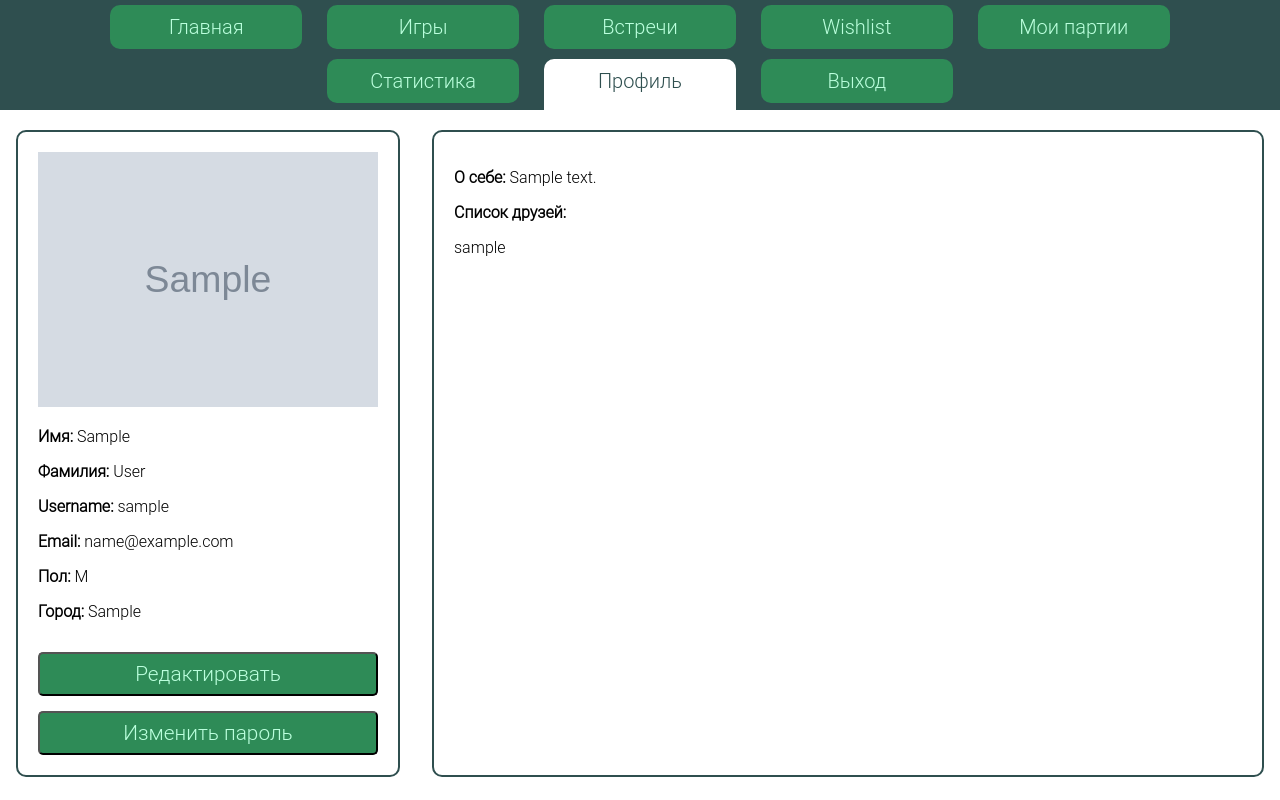
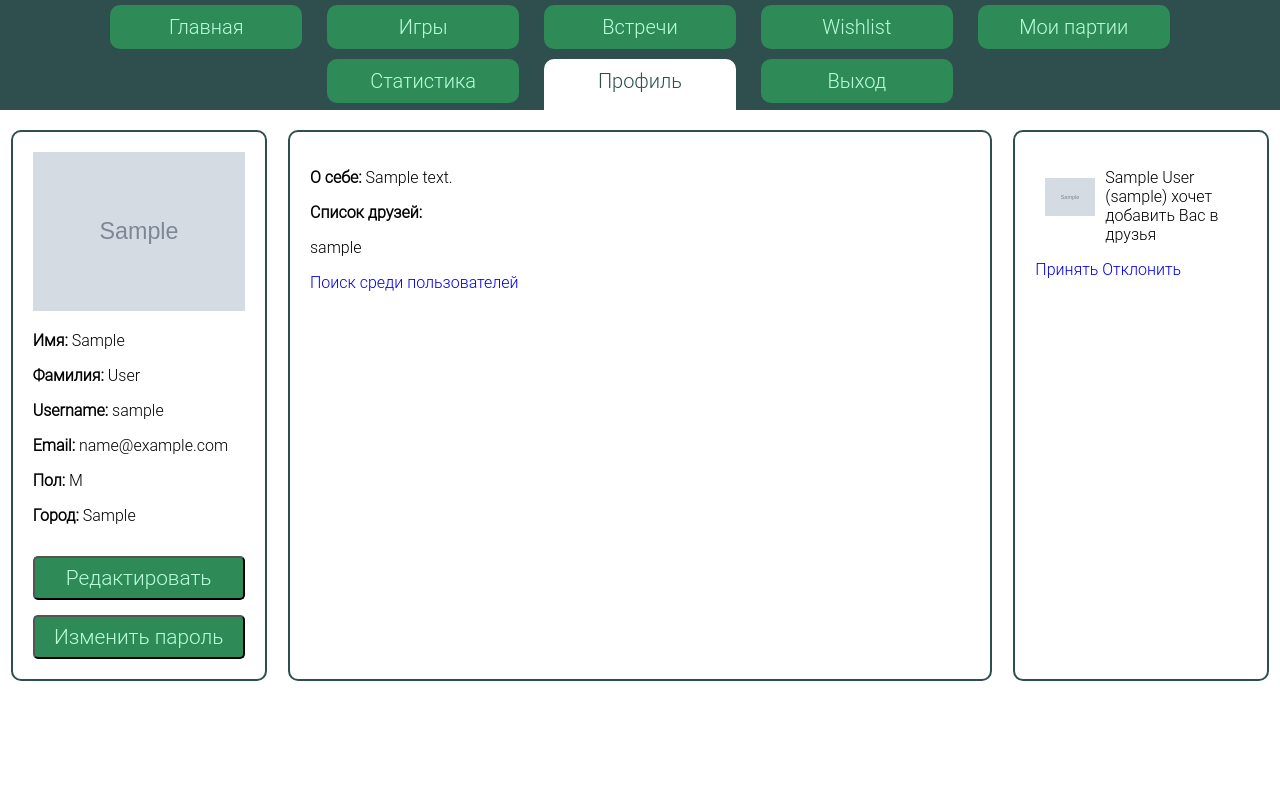
Before and after one commit to YashinIlya1996/boardgame_django, a Django app: page /profile/1/ in a window 1280 px wide. Run offline with Django 4.2, Linux system fonts and the light colour scheme; a user stored in the database is signed in; tables that the repository leaves empty hold one stand-in row (values such as "Sample post"); grey boxes marked "Sample" are stand-in pictures; parts of the project's set-up code (start-up, migrations or seed data) failed here and were passed over.

Commit message:
Реализовано принятие и отклонение запросов на добавление в друзья, новая модель уведомлений, общий список пользователей)

```diff
--- a/bg_project/apps/users/models.py
+++ b/bg_project/apps/users/models.py
@@ -1,5 +1,6 @@
 from django.db import models
 from django.conf import settings
+from django.contrib.auth.models import User
 
 from bg_project.apps.boardgames.models import BoardGame
 from .services import get_user_profile_media_dir, code_to_confirm_email
@@ -30,7 +31,16 @@ class Profile(models.Model):
     email_confirmed = models.BooleanField(default=False)
     email_confirm_code = models.IntegerField(null=True, default=code_to_confirm_email)
     friendlist = models.ManyToManyField(to=settings.AUTH_USER_MODEL,
-                                        related_name="friends")
+                                        related_name="friends_profiles")
     location = models.CharField(max_length=200, blank=True, null=True)
     bio = models.TextField(blank=True, null=True)
     gender = models.CharField(max_length=1, choices=GENDERS, blank=True, null=True)
+
+
+class FriendshipQuery(models.Model):
+    sender = models.ForeignKey(User, related_name='friendship_queries_from_me', on_delete=models.CASCADE)
+    receiver = models.ForeignKey(User, related_name='friendship_queries_to_me', on_delete=models.CASCADE)
+
+    class Meta:
+        # Запрет на создание повторяющихся запросов
+        constraints = [models.UniqueConstraint(fields=('receiver', 'sender'), name='forbidden_same_friendship_queries')]
--- a/bg_project/apps/users/static/users/css/profile.css
+++ b/bg_project/apps/users/static/users/css/profile.css
@@ -1,13 +1,36 @@
 .profile-left {
-    width: 30%;
+    width: 20%;
     border: 2px solid darkslategrey;
     border-radius: 10px;
     padding: 20px;
 }
 
-.profile-right {
-    width: 65%;
+.profile-middle {
+    width: 55%;
     padding: 20px;
     border: 2px solid darkslategrey;
     border-radius: 10px;
 }
+
+.profile-right {
+    width: 20%;
+    padding: 20px;
+    border: 2px solid darkslategrey;
+    border-radius: 10px;
+    max-height: 80vh;
+    overflow: auto;
+}
+
+.profile-notification {
+    width: 100%;
+    margin-bottom: 20px;
+}
+
+.profile-notification img {
+    margin: 10px;
+    float: left;
+}
+
+.profile-notification a {
+    clear: both;
+}
--- a/bg_project/apps/users/templates/users/profile.html
+++ b/bg_project/apps/users/templates/users/profile.html
@@ -8,10 +8,6 @@
 {% block title %}Профиль{% endblock %}
 
 {% block content %}
-    {#    Аватарка#}
-    {#    личные данные#}
-    {#    френдлист#}
-    {#    кнопка редактрования профиля для владельца#}
     <div class="main-container" style="justify-content: space-around">
         <div class="profile-left">
             <img src="
@@ -28,7 +24,7 @@
                 <a href="{% url "password_change" %}"><input type="button" value="Изменить пароль"></a>
             {% endif %}
         </div>
-        <div class="profile-right">
+        <div class="profile-middle">
             {% if not profile.email_confirmed and owner %}
                 <p style="color: darkred">Внимание, ваш email не подтвержден, некоторые действия могут быть недоступны.</p>
                 <a href="#"><input type="button" value="Подтвердить Email" style="max-width: 30%"></a>
@@ -41,6 +37,24 @@
             {% empty %}
                 <p>Ваш список друзей пока пустой</p>
             {% endfor %}
+            <a href="{% url "profiles_list" %}">Поиск среди пользователей</a>
+        </div>
+        <div class="profile-right">
+            {% for p in profiles_from_friendship_notifications %}
+                <div class="profile-notification">
+                    <img src="{% if p.photo %}{{ p.photo.url }}{% else %}{% static 'img/no-avatar.png' %}{% endif %}"
+                         alt="Ooops" width="50px">
+                    <p> {{ p.user.first_name }} {{ p.user.last_name }} ({{ p.user.username }}) хочет добавить Вас в друзья</p>
+                    <div style="clear: both"></div>
+                    <a href="{% url "friendship_confirm" p.user.id %}">Принять</a>
+                    <a href="{% url "friendship_reject" p.user.id %}">Отклонить</a>
+                    {% if not forloop.last %}
+                    <hr>
+                    {% endif %}
+                </div>
+            {% empty %}
+                <p>Новых уведомлений нет</p>
+            {% endfor %}
         </div>
     </div>
 {% endblock %}
--- a/bg_project/apps/users/views.py
+++ b/bg_project/apps/users/views.py
@@ -9,9 +9,9 @@ from django.core.exceptions import ObjectDoesNotExist, PermissionDenied
 from django.conf import settings
 
 from .forms import UserLoginForm, MyUserCreationForms, ProfileEditForm, ConfirmEmailForm
-from .models import WishList, Profile
+from .models import WishList, Profile, FriendshipQuery
 from bg_project.apps.boardgames.models import BoardGame
-from .services import apply_search_query_games, send_confirm_email
+from .services import apply_search_query_games, is_friends, make_friends, unmake_friends
 from .tasks import celery_send_confirm_email
 
 
@@ -141,7 +141,6 @@ def add_to_remove_from_wishlist(request, alias):
         else:
             user.wishlist.games.remove(game)
     return redirect(request.GET.get("next"), "all_games")
-    # TODO реализовать при удалении со страницы Wishlist правильный редирект на Wishlist (поковыряться в фильтре)
 
 
 class ProfileDetailView(LoginRequiredMixin, DetailView):
@@ -161,6 +160,9 @@ class ProfileDetailView(LoginRequiredMixin, DetailView):
         context = super().get_context_data(**kwargs)
         context["friendlist"] = self.get_object().friendlist.all()
         context["owner"] = self.kwargs["user_id"] == self.request.user.id
+        profiles = [fq.sender.profile for fq in self.request.user.friendship_queries_to_me.all()]
+        context["profiles_from_friendship_notifications"] = profiles
+        context["users_from_friendship_notifications"] = [p.user for p in profiles]
         return context
 
 
@@ -194,3 +196,52 @@ def profile_editing(request, user_id):
     else:
         form = ProfileEditForm(data=old_data)
     return render(request, "users/profile_editing.html", context={"form": form})
+
+
+class ProfilesList(LoginRequiredMixin, ListView):
+    """ Страница списка пользователей (для добавления во friendlist) """
+    login_url = "log_in"
+    redirect_field_name = "next"
+    template_name = "users/profile_list.html"
+    paginate_by = 20
+    context_object_name = "profiles"
+
+    def get_queryset(self):
+        return Profile.objects.exclude(user=self.request.user)
+
+
+@login_required
+def send_friendship_query(request, user_id):
+    """ Создает запрос на добавление в друзья от залогинившегося пользователя к пользователю с pk=user_id """
+    sender = request.user
+    receiver = get_object_or_404(User, pk=user_id)
+    senders_friendlist = sender.friends_profiles.all()
+    if receiver.profile in senders_friendlist:
+        return redirect("profile_detail", user_id=sender.id)
+    FriendshipQuery.objects.get_or_create(sender=sender, receiver=receiver)
+    return redirect(request.GET.get("next") or "all_games")
+
+
+@login_required
+def confirm_friendship_query(request, user_id):
+    """ Принимает запрос со стороны залогинившегося пользователя на добавление в друзья от пользователя pk=user_id """
+    receiver = request.user
+    sender = get_object_or_404(User, pk=user_id)
+    friendship_query = get_object_or_404(FriendshipQuery, receiver_id=receiver.id, sender_id=sender.id)
+    if not is_friends(receiver, sender):
+        make_friends(receiver, sender)
+    friendship_query.delete()
+    return redirect(request.META.get('HTTP_PREFERER', reverse("profile_detail", args=[receiver.id])))
+
+
+@login_required
+def reject_friendship_query(request, user_id):
+    """ Отклоняет запрос со стороны залогинившегося пользователя на добавление в друзья от пользователя pk=user_id """
+    receiver = request.user
+    sender = get_object_or_404(User, pk=user_id)
+    friendship_query = get_object_or_404(FriendshipQuery, receiver_id=receiver.id, sender_id=sender.id)
+    # Если они уже друзья (например, при взаимных одновременных запросах), удаляем из ФЛ
+    if is_friends(receiver, sender):
+        unmake_friends(receiver, sender)
+    friendship_query.delete()
+    return redirect(request.META.get('HTTP_PREFERER', reverse("profile_detail", args=[receiver.id])))
--- a/bg_project/urls.py
+++ b/bg_project/urls.py
@@ -20,28 +20,28 @@ from django.conf.urls.static import static
 
 from rest_framework.urlpatterns import format_suffix_patterns
 
-from bg_project.apps.boardgames.views import index, BoardGameViewSet
-from bg_project.apps.users.views import (UsersWishlistView,
-                                         add_to_remove_from_wishlist,
-                                         ProfileDetailView,
-                                         profile_editing)
+from bg_project.apps.boardgames import views as boardgames_views
+from bg_project.apps.users import views as user_views
 
 urlpatterns = [
     path('admin/', admin.site.urls),
     path('api-auth/', include('rest_framework.urls')),
     path('accounts/', include('bg_project.apps.users.urls')),
     path('games/', include('bg_project.apps.boardgames.urls')),
-    path('wishlist/', UsersWishlistView.as_view(), name="wishlist"),
-    path('add-to-wl/<alias>', add_to_remove_from_wishlist, name="wl_adding"),
-    path('profile/<int:user_id>/', ProfileDetailView.as_view(), name="profile_detail"),
-    path('profile/edit/<int:user_id>/', profile_editing, name="profile_editing"),
-    path('', index, name="index"),
+    path('wishlist/', user_views.UsersWishlistView.as_view(), name="wishlist"),
+    path('add-to-wl/<alias>', user_views.add_to_remove_from_wishlist, name="wl_adding"),
+    path('profile/<int:user_id>/', user_views.ProfileDetailView.as_view(), name="profile_detail"),
+    path('profile/edit/<int:user_id>/', user_views.profile_editing, name="profile_editing"),
+    path('profiles-list/', user_views.ProfilesList.as_view(), name="profiles_list"),
+    path('friedship-confirm/<int:user_id>', user_views.confirm_friendship_query, name="friendship_confirm"),
+    path('friendsip-reject/<int:user_id>', user_views.reject_friendship_query, name="friendship_reject"),
+    path('', boardgames_views.index, name="index"),
 ]
 
 # Добавление urlpatterns для ViewSet BoardGame
 urlpatterns += format_suffix_patterns([
-    path('api/v0/games/<int:pk>/', BoardGameViewSet.as_view({'get': 'retrieve'})),
-    path('api/v0/games/', BoardGameViewSet.as_view({'get': 'list'})),
+    path('api/v0/games/<int:pk>/', boardgames_views.BoardGameViewSet.as_view({'get': 'retrieve'})),
+    path('api/v0/games/', boardgames_views.BoardGameViewSet.as_view({'get': 'list'})),
 ])
 
 # Для доступа к медиа в режиме DEBUG нужно отдельно прописать urls для обработки путей файлов
```
Also changed, not shown: bg_project/apps/boardgames/static/boardgames/css/list_view.css (+0 -15 lines), bg_project/apps/users/services.py (+17 -1 lines), bg_project/apps/users/static/users/css/profile_list.css (added, +21 -0 lines), bg_project/apps/users/templates/users/profile_list.html (added, +28 -0 lines).
